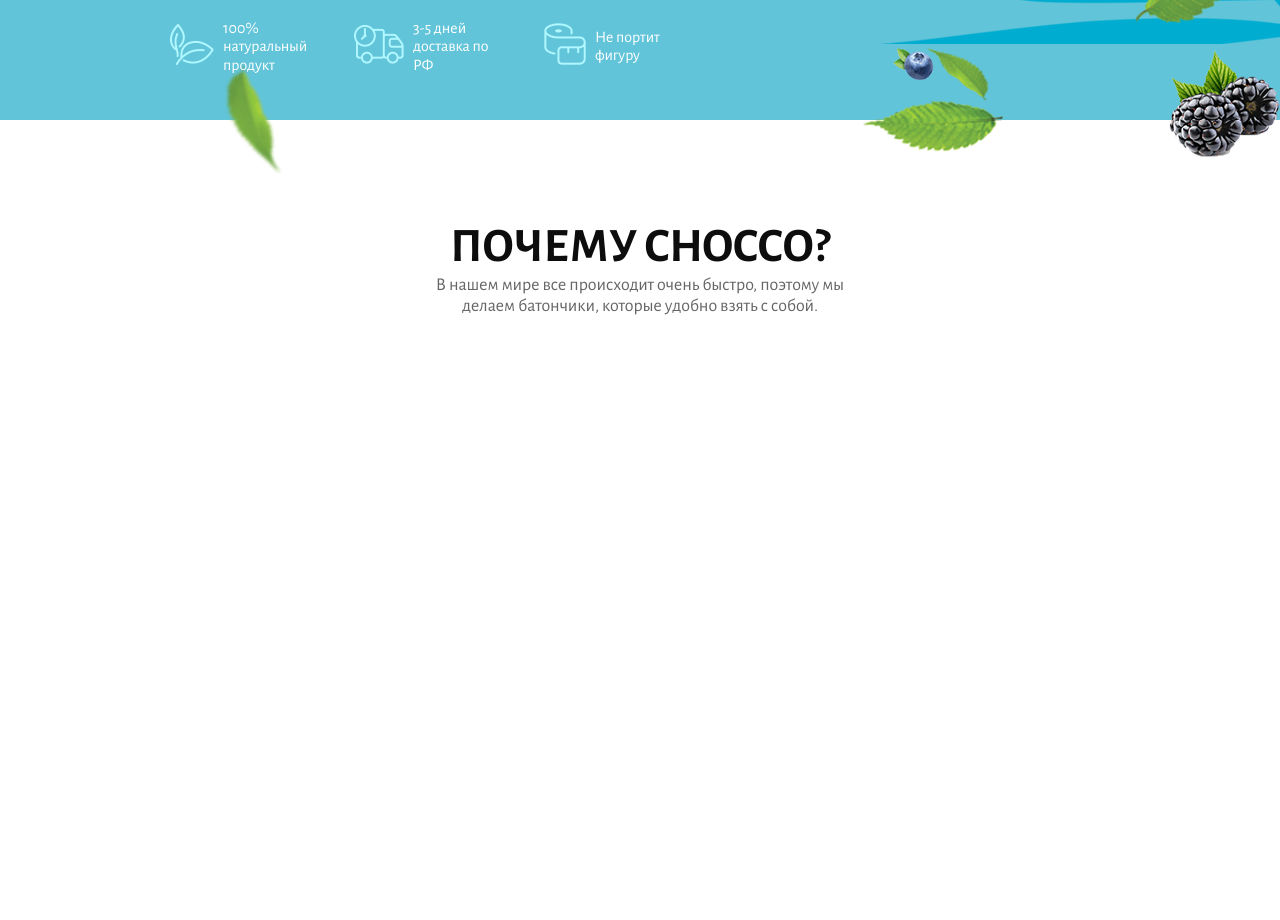
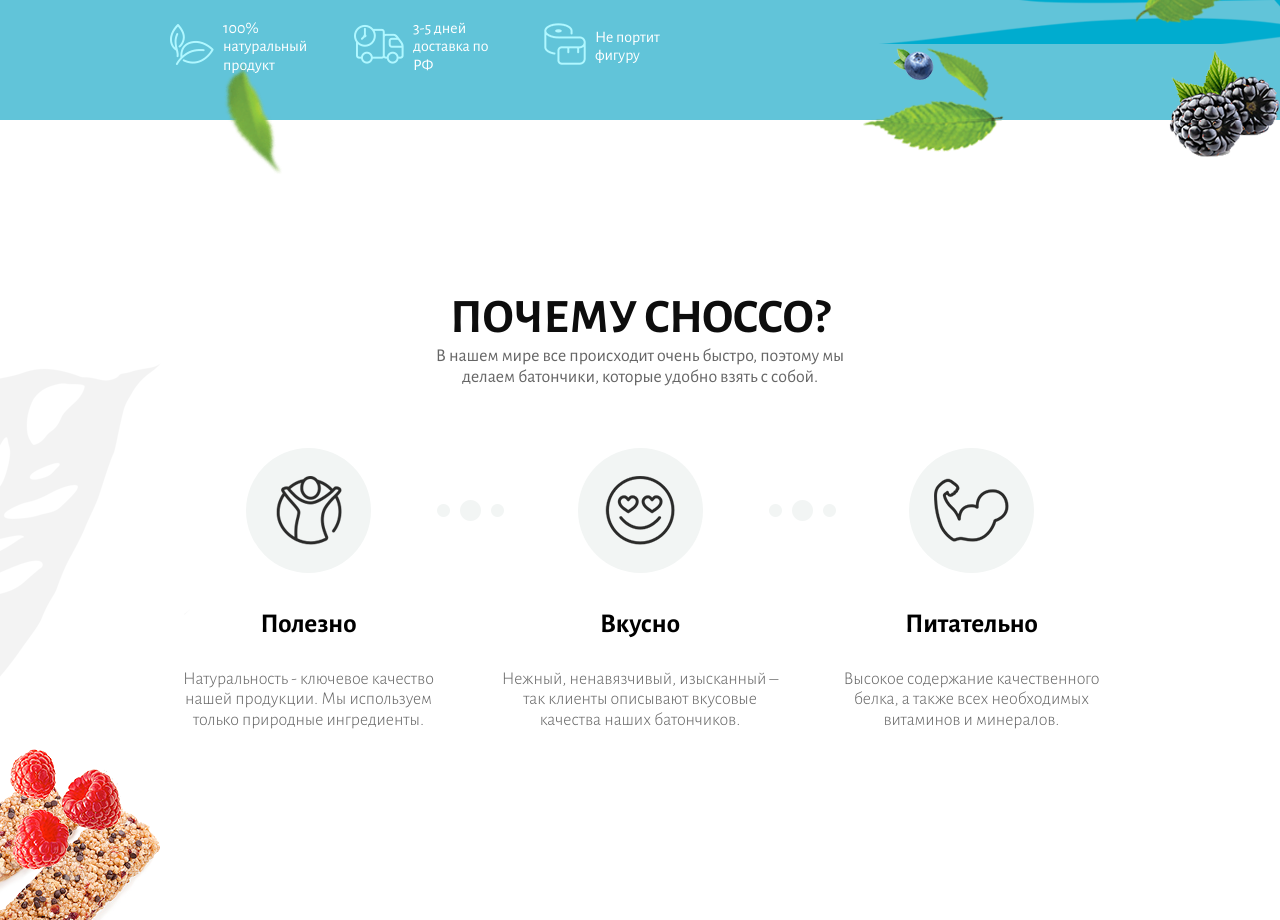
Before and after one commit to makroyadro/chocco, a plain HTML site: page index.html in a window 1280 px wide. Shown: the part 680-1600 px from the top of the page. Drawn offline with Linux system fonts and the light colour scheme.

Commit message:
added section why

```diff
--- a/css/blocks/_why.scss
+++ b/css/blocks/_why.scss
@@ -1,6 +1,6 @@
 .why {
   &__desc {
-    padding-top: 100px;
+    // padding-top: 100px;
   }
 
   &__title {
@@ -20,4 +20,57 @@
     text-align: center;
     color: #666666;
   }
+
+  &__list {
+    display: flex;
+    justify-content: space-between;
+    margin-top: 60px;
+  }
+
+  &__item {
+    display: flex;
+    flex-direction: column;
+    align-items: center;
+    position: relative;
+  }
+
+  &__item:not(:last-child)::after {
+    content: "";
+    display: block;
+    width: 67px;
+    height: 21px;
+    position: absolute;
+    top: 52px;
+    right: -57px;
+    background: url("./../../img/why-list-patern.png") no-repeat;
+  }
+
+  &__logo {
+    display: flex;
+    justify-content: center;
+    align-items: center;
+    width: 125px;
+    height: 125px;
+    background-color: #f2f5f4;
+    border-radius: 50%;
+  }
+
+  &__item-title  {
+    margin-top: 35px;
+    font-family: "AlegreyaSans";
+    font-size: 27px;
+    font-weight: bold;
+    color: #000000;
+  }
+
+  &__item-text {
+    max-width: 277px;
+    margin-top: 30px;
+    text-align: center;
+    font-family: "AlegreyaSans";
+    font-size: 18px;
+    font-weight: 300;
+    text-align: center;
+    color: #666666;
+  }
 }
--- a/css/layout/_layout.scss
+++ b/css/layout/_layout.scss
@@ -23,10 +23,14 @@ html, body, .wrapper {
   &__why {
     background-image:
       url("./../../img/leaves.png"),
-      url("./../../img/berries.png");
+      url("./../../img/berries.png"),
+      url("./../../img/why-patern.png"),
+      url("./../../img/raspberries.png");
     background-position:
       right top -298px,
-      right top -249px;
+      right top -249px,
+      center left,
+      bottom -54px left;
     background-repeat: no-repeat;
   }
 }
@@ -36,10 +40,18 @@ html, body, .wrapper {
   margin: 0 auto;
 
   &__main {
-    max-width: 940px;
-    height: 100%;
     display: flex;
     flex-direction: column;
     justify-content: space-between;
+    max-width: 940px;
+    height: 100%;
+  }
+
+  &__why {
+    display: flex;
+    flex-direction: column;
+    justify-content: center;
+    max-width: 940px;
+    height: 100%;
   }
 }
--- a/index.html
+++ b/index.html
@@ -101,6 +101,30 @@
           <div class="why__text">В нашем мире все происходит очень быстро, поэтому мы делаем батончики, которые удобно взять с собой.</div>
         </div>
 
+        <ul class="why__list">
+          <li class="why__item">
+            <div class="why__logo">
+              <img src="./img/why-1.png" alt="" class="why__logo-pic">
+            </div>
+            <h3 class="why__item-title">Полезно</h3>
+            <p class="why__item-text">Натуральность - ключевое качество  нашей продукции. Мы используем только природные ингредиенты.</p>
+          </li>
+          <li class="why__item">
+            <div class="why__logo">
+              <img src="./img/why-2.png" alt="" class="why__logo-pic">
+            </div>
+            <h3 class="why__item-title">Вкусно</h3>
+            <p class="why__item-text">Нежный, ненавязчивый, изысканный – так клиенты описывают вкусовые качества наших батончиков.</p>
+          </li>
+          <li class="why__item">
+            <div class="why__logo">
+              <img src="./img/why-3.png" alt="" class="why__logo-pic">
+            </div>
+            <h3 class="why__item-title">Питательно</h3>
+            <p class="why__item-text">Высокое содержание качественного белка, а также всех необходимых витаминов и минералов.</p>
+          </li>
+        </ul>
+
       </div>
     </section>
 
```
Also changed, not shown: css/main.css, img/raspberries.png (added), img/why-list-patern.png (added), img/why-patern.png (added).
